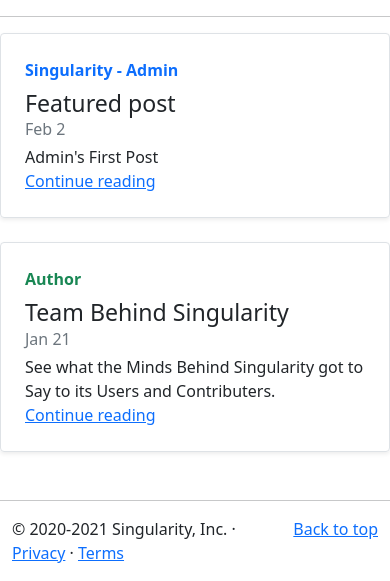
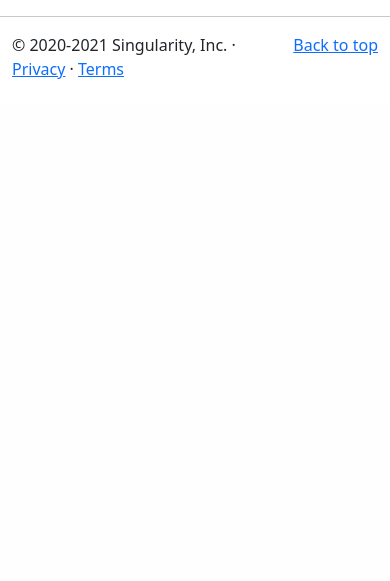
Before and after one commit to punitzen/Note-keeping-app-django, a Django app: template templates/index.html in a window 390 px wide. Shown: the part 2274-2855 px from the top of the page. After the commit the page ends 2353 px from the top, so only its background shows below. Run offline with Django 3.2, Linux system fonts and the light colour scheme; the template is opened without the code that fills it, so the values that code supplies are empty; some libraries are stand-ins or nearby versions.

Commit message:
Update index.html

```diff
--- a/templates/index.html
+++ b/templates/index.html
@@ -136,42 +136,6 @@ A Note Keeping
 
   <!-- /END THE FEATURETTES -->
 
-  <!-- Third Block -->
-
-  <div class="row mb-2">
-    <div class="col-md-6">
-      <div class="row g-0 border rounded overflow-hidden flex-md-row mb-4 shadow-sm h-md-250 position-relative">
-        <div class="col p-4 d-flex flex-column position-static">
-          <strong class="d-inline-block mb-2 text-primary">Singularity - Admin</strong>
-          <h3 class="mb-0">Featured post</h3>
-          <div class="mb-1 text-muted">Feb 2</div>
-          <p class="card-text mb-auto">Admin's First Post</p>
-          <a href="https://youtu.be/dQw4w9WgXcQ" class="stretched-link">Continue reading</a>
-        </div>
-        <div class="col-auto d-none d-lg-block">
-          <img src="https://source.unsplash.com/1600x900/?notes" class="bd-placeholder-img" width="200" height="250"
-            aria-label="Placeholder: Thumbnail" preserveAspectRatio="xMidYMid slice" focusable="false">
-        </div>
-      </div>
-    </div>
-    <div class="col-md-6">
-      <div class="row g-0 border rounded overflow-hidden flex-md-row mb-4 shadow-sm h-md-250 position-relative">
-        <div class="col p-4 d-flex flex-column position-static">
-          <strong class="d-inline-block mb-2 text-success">Author</strong>
-          <h3 class="mb-0">Team Behind Singularity</h3>
-          <div class="mb-1 text-muted">Jan 21</div>
-          <p class="mb-auto">See what the Minds Behind Singularity got to Say to its Users and Contributers.</p>
-          <a href="https://youtu.be/dQw4w9WgXcQ" class="stretched-link">Continue reading</a>
-        </div>
-        <div class="col-auto d-none d-lg-block">
-          <img src="https://source.unsplash.com/1600x900/?digital" class="bd-placeholder-img" width="200" height="250"
-            aria-label="Placeholder: Thumbnail" preserveAspectRatio="xMidYMid slice" focusable="false">
-        </div>
-      </div>
-    </div>
-  </div>
-</div>
-<hr class="featurette-divider">
 <!-- FOOTER -->
 <footer class="container">
   <p class="float-end"><a href="#">Back to top</a></p>
```
